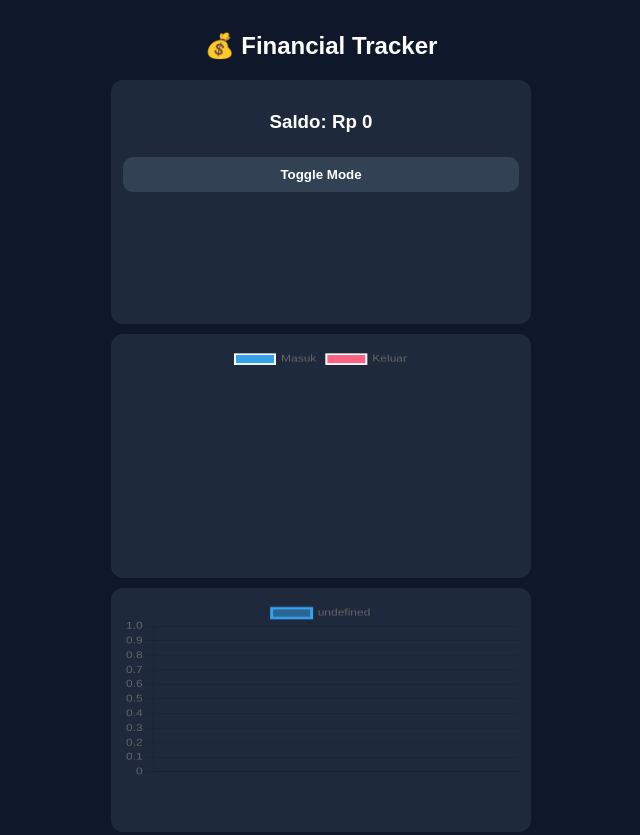
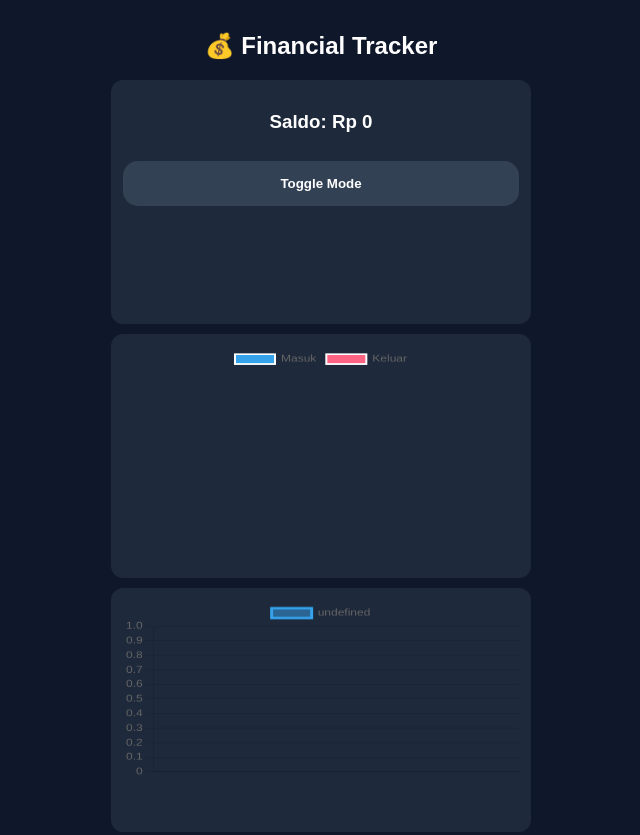
Before and after one commit to stivvv23/financiallreport, a plain HTML site: page index.html in a window 1280 px wide. Shown: the top 835 px of the page, without its empty margins (319-959 px from the left). Drawn offline with nearby package versions, Linux system fonts and the light colour scheme; no server answers.

Commit message:
Update index.html

```diff
--- a/index.html
+++ b/index.html
@@ -47,9 +47,9 @@ min-height:220px;
 
 input,select,textarea,button{
 width:100%;
-padding:10px;
-margin-top:6px;
-border-radius:10px;
+padding:15px;
+margin-top:10px;
+border-radius:15px;
 border:none;
 background:var(--input);
 color:var(--text);
```
